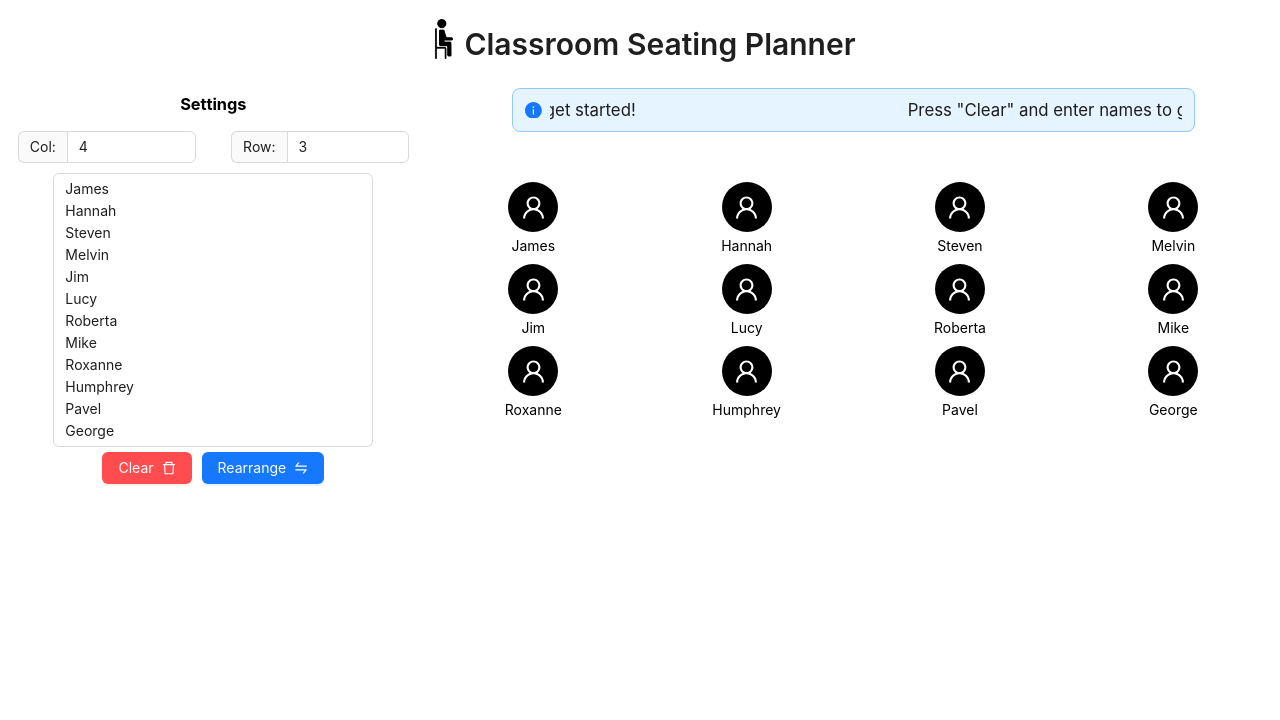
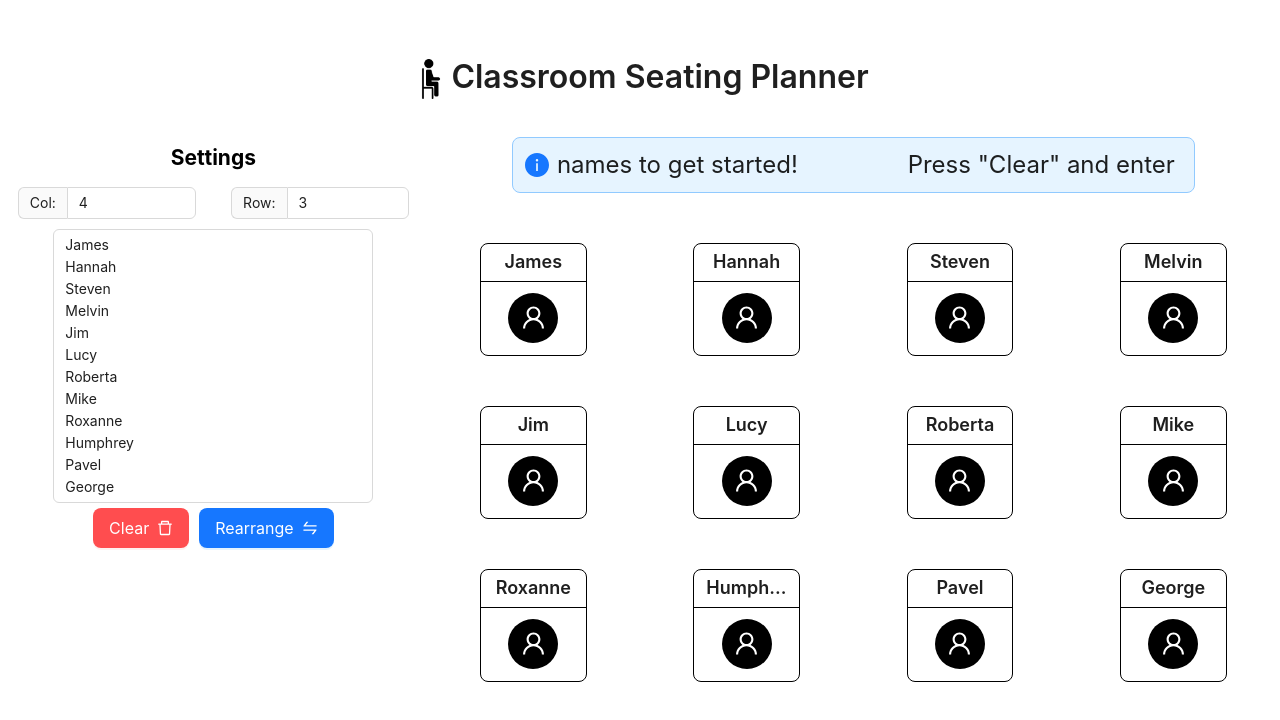
Before and after one commit to Remitito/seating-planner, a React (Create React App) app: page / in a window 1280 px wide. Shown: the top 720 px of the page. Built offline with nearby package versions, Linux system fonts and the light colour scheme; the HTML template or start-up script is replaced by a standard one.

Commit message:
Various styling changes and added Card component

```diff
--- a/src/App.js
+++ b/src/App.js
@@ -2,10 +2,11 @@ import React, {useState, useReducer} from 'react'
 import './App.css'
 import Marquee from 'react-fast-marquee'
 import {SwapOutlined, DeleteOutlined, CheckCircleOutlined, UserOutlined, FrownOutlined} from '@ant-design/icons'
-import {Col, Row, Input, InputNumber, Button, Avatar, Alert, Switch, Typography, Image, Popconfirm} from 'antd'
+import {Col, Row, Input, InputNumber, Button, Avatar, Alert, Switch, Typography, Image, Popconfirm, Card} from 'antd'
 const {TextArea} = Input
 const {Title} = Typography
 
+// Stop column part from automatically updating
 
 const App = () => {
   const [newNames, updateNewNames] = useState("James\nHannah\nSteven\nMelvin\nJim\nLucy\nRoberta\nMike\nRoxanne\nHumphrey\nPavel\nGeorge")
@@ -99,11 +100,12 @@ const App = () => {
 
   const mapNames = () => {
     return nameArray.map((student, index) =>
-    <div style={{flex: (100 / columns) + "%", marginBottom: "10px", display: 'flex', flexDirection: 'column'}}>
-      <div>
-        <Avatar onClick={() => handleSeatChange(index)} icon={<UserOutlined />} className={selectedSeat === index ? 'selectedSeatAvatar' : 'seatAvatar'} size={50} />
-      </div>
-      <label style={{margin: "auto", marginTop: "5px"}}>{student}</label>
+    <div style={{flex: (100 / columns) + "%", marginBottom: "10px", display: 'flex',
+    flexDirection: 'column', marginBottom: "50px"}}>
+      <Card style={{width: "50%", margin: "auto", borderColor: "black"}} size='small'
+      headStyle={{fontSize: "large", borderColor: "black"}} hoverable onClick={() => handleSeatChange(index)} title={student} >
+        <Avatar icon={<UserOutlined />} className={selectedSeat === index ? 'selectedSeatAvatar' : 'seatAvatar'} size={50} />
+      </Card>
     </div>
     )
   }
@@ -111,13 +113,13 @@ const App = () => {
   return (
     <div className="App">
       {/* <a href="https://www.flaticon.com/free-icons/seat" title="seat icons">Seat icons created by Freepik - Flaticon</a> */}
-        <Row justify="center" align="middle">
-          <img height={40} src={require('./images/chair.png')} />
-          <Title level={2}>Classroom Seating Planner</Title>
-        </Row>
+      <Row style={{marginTop: "30px"}} justify="center" align="middle">
+        <img height={40} src={require('./images/chair.png')} />
+        <Title style={{marginBottom: "30px", fontSize: "xx-large"}} level={2}>Classroom Seating Planner</Title>
+      </Row>
       <Row>
         <Col span={8}>
-          <h3>Settings</h3>
+          <h2>Settings</h2>
           {notEnoughSeats && (
             <Alert className='settingsAlert' type="error" showIcon message="Not enough seats! Add more columns or rows below"/>
           )}
@@ -145,21 +147,21 @@ const App = () => {
           </Row>
           <Row justify={"center"} align="middle">
             <Popconfirm onConfirm={() => clearAll()} title="Are you sure want to delete everything?" okText="Yes" cancelText="No">
-              <Button style={{margin: "5px"}} danger type="primary">Clear
+              <Button size="large"  style={{margin: "5px"}} danger type="primary">Clear
               <DeleteOutlined /></Button>
             </Popconfirm>
             {confirmed ?
-             <Button onClick={() => makeArray()} style={{margin: "5px"}} type="primary">Confirm
+             <Button size="large" onClick={() => makeArray()} style={{margin: "5px"}} type="primary">Confirm
              <CheckCircleOutlined /></Button>
             :
-             <Button onClick={() => rearrange()} style={{margin: "5px"}} type="primary">Rearrange
+             <Button size="large" onClick={() => rearrange()} style={{margin: "5px"}} type="primary">Rearrange
              <SwapOutlined />
              </Button>
             }
           </Row>
         </Col>
         <Col span={16}>
-          <Alert style={{width: "80%", margin: "auto", marginTop: "10px", fontSize: "larger"}}
+          <Alert style={{width: "80%", margin: "auto", marginTop: "10px", fontSize: "x-large"}}
           type={message[1]} showIcon message={
             <Marquee speed={50} pauseOnHover gradient={false}>
               {message[0]}
@@ -170,7 +172,7 @@ const App = () => {
             </div>
             :
             <>
-              <FrownOutlined spin style={{marginTop: "70px", fontSize: "10rem"}}/>
+              <FrownOutlined style={{marginTop: "70px", fontSize: "10rem"}}/>
             </>
           }
         </Col>
```
